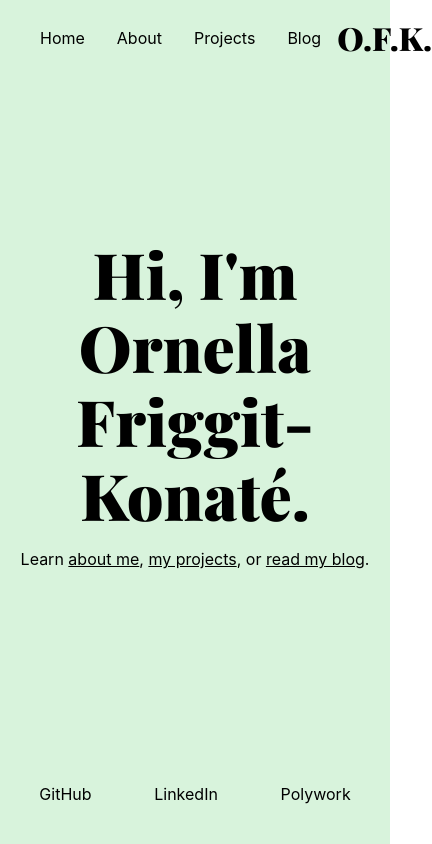
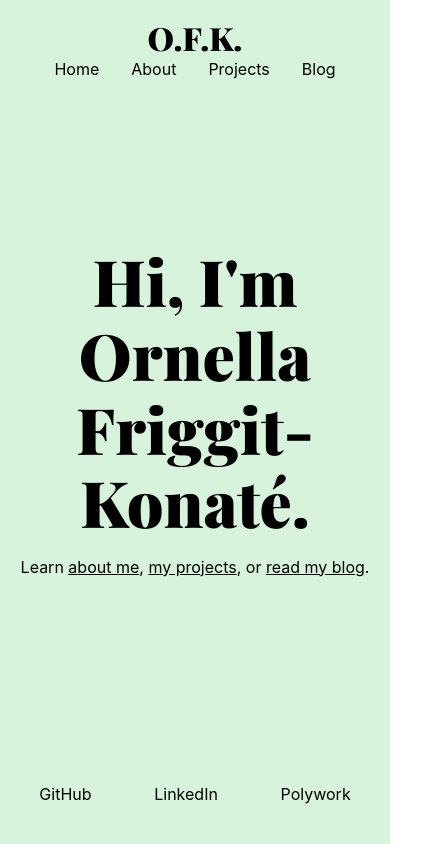
Before and after one commit to 0rnella/next_portfolio, a Next.js app: page / in a window 390 px wide. Shown: the whole page, 432 px wide, since content can reach past the window. Built offline with nearby package versions, Linux system fonts and the light colour scheme.

Commit message:
fix(styling): fix mobile responsiveness bugs

```diff
--- a/styles/Grid.module.css
+++ b/styles/Grid.module.css
@@ -46,4 +46,8 @@
     width: 100%;
     flex-direction: column;
   }
+
+  .card {
+    width: 100%;
+  }
 }
--- a/styles/Header.module.css
+++ b/styles/Header.module.css
@@ -1,6 +1,6 @@
 .header {
   width: 100%;
-  height: 80px;
+  min-height: 80px;
   background-color: #d8f3dc;
   margin: auto;
 }
@@ -17,9 +17,17 @@
   width: 100%;
   max-width: 1100px;
   padding: 1rem;
+  flex-wrap: wrap;
 }
 
 .logo {
   font-family: "Playfair Display", -apple-system, serif;
   font-size: 2rem;
 }
+
+@media (max-width: 600px) {
+  .container {
+    justify-content: center;
+    flex-direction: column-reverse;
+  }
+}
```
